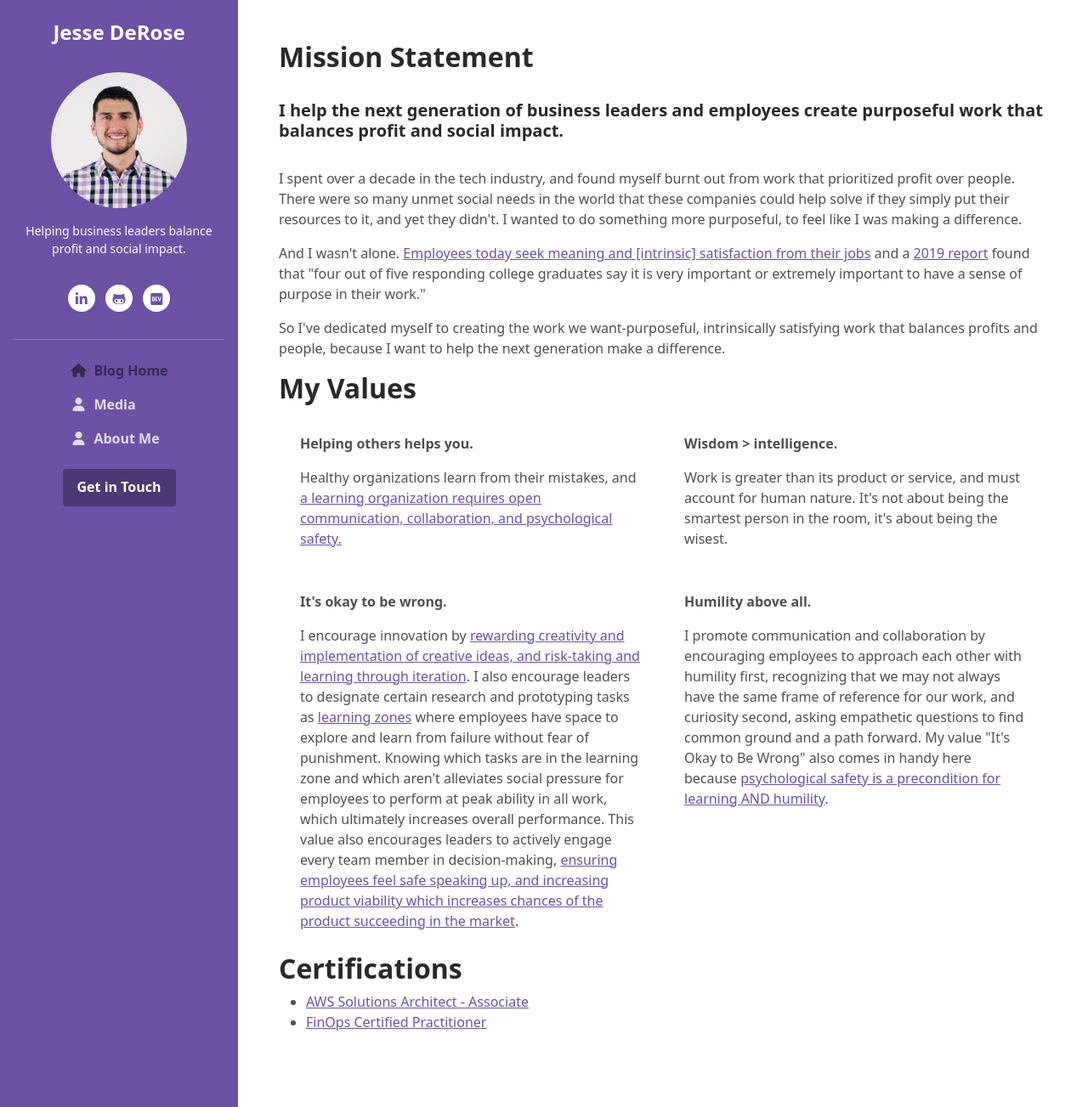
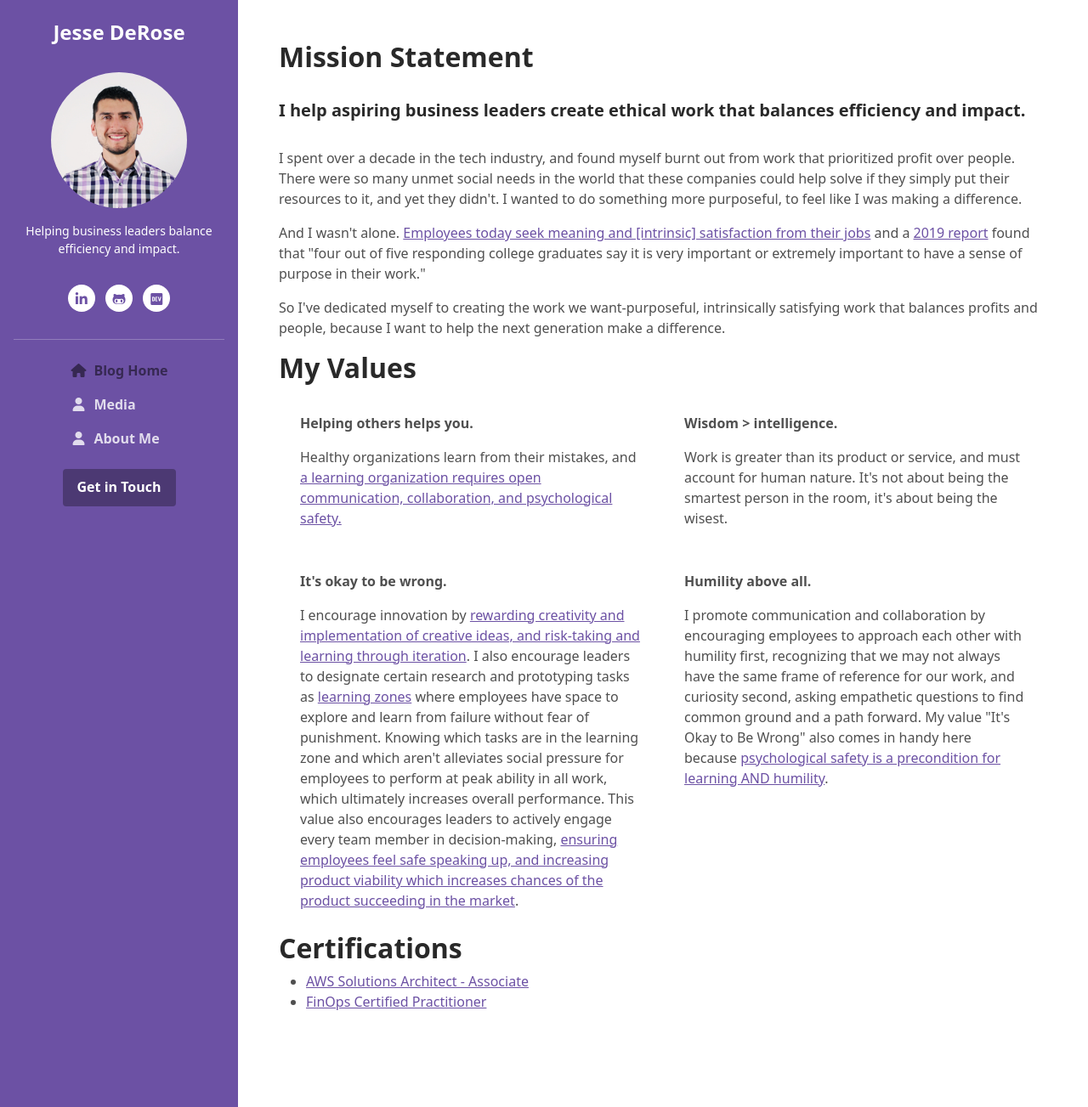
Before and after one commit to jcderose/jcderose.github.io, a Jekyll site: the page built from about.html, in a window 1280 px wide and 1303 px high. Shown: the whole window at 85% size. Built offline with Jekyll 4.4.1, drawn with Linux system fonts in a browser that asks for light colours; nearby versions of some CDN libraries.

Commit message:
Update mission statement.

```diff
--- a/_config.yml
+++ b/_config.yml
@@ -21,7 +21,7 @@
 title: Jesse DeRose
 email: jesse@derose.cloud
 description: >- # this means to ignore newlines until "baseurl:"
-  Helping business leaders balance profit and social impact.
+  Helping business leaders balance efficiency and impact.
 url: "https://www.derose.cloud" # the base hostname & protocol for your site, e.g. http://example.com
 baseurl: "/" # the subpath of your site, e.g. /blog
 keywords: "storytelling,jcderose,jesse derose,purposeful work,social impact,corporate social responsibility,sustainability,aws,software engineering,devops,blog,podcast,cloud,cost,finops,cloud financial management"
--- a/about.html
+++ b/about.html
@@ -10,7 +10,7 @@ title: About Me
         <div class="about section">
             <h2 class="heading">Mission Statement</h2>
             <br>
-            <h5 class="heading">I help the next generation of business leaders and employees create purposeful work that balances profit and social impact.</h3>
+            <h5 class="heading">I help aspiring business leaders create ethical work that balances efficiency and impact.</h3>
             <br>
             <div class="content">
                 <p>I spent over a decade in the tech industry, and found myself burnt out from work that prioritized profit over people. There were so many unmet social needs in the world that these companies could help solve if they simply put their resources to it, and yet they didn't. I wanted to do something more purposeful, to feel like I was making a difference.</p>
```
